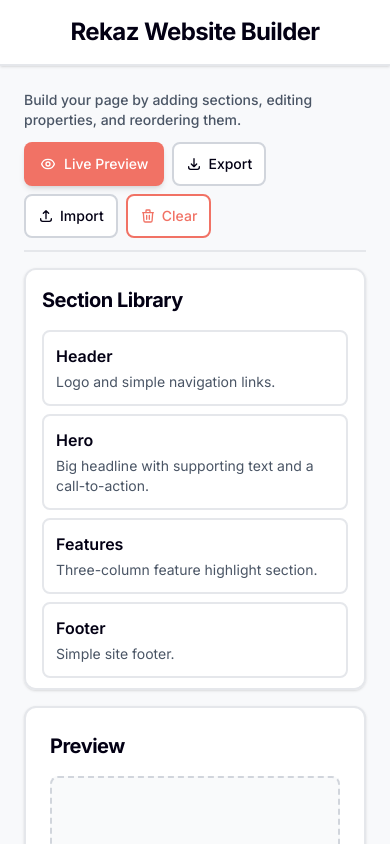
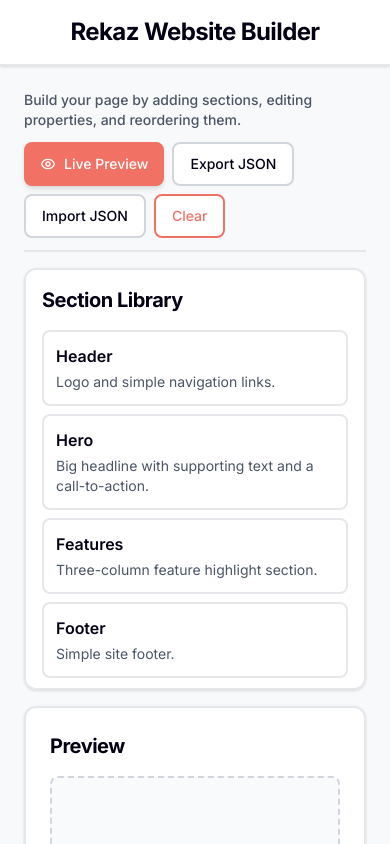
Before and after one commit to abu-taher/rekaz-website-builder, a Next.js app: page / in a window 390 px wide. Shown: the top 844 px of the page. Built offline with nearby package versions, Linux system fonts and the light colour scheme.

Commit message:
Revert "fix: improve export/import functionality for mobile devices"
This reverts commit 6f2077ab9a31c421619a140c8a075d11605cfe27.

```diff
--- a/app/editor/Editor.tsx
+++ b/app/editor/Editor.tsx
@@ -97,40 +97,18 @@
       const data = JSON.stringify(sections, null, 2);
       const blob = new Blob([data], { type: 'application/json' });
       const url = URL.createObjectURL(blob);
-      const filename = `rekaz-layout-${new Date().toISOString().slice(0, 10)}.json`;
 
-      // Check if Web Share API is available (better for mobile)
-      if (navigator.share && /mobile|android|iphone|ipad/i.test(navigator.userAgent)) {
-        const file = new File([blob], filename, { type: 'application/json' });
-        navigator.share({
-          files: [file],
-          title: 'Rekaz Layout',
-          text: 'My website layout from Rekaz Builder',
-        }).catch(() => {
-          // Fallback to download if share fails
-          downloadFile(url, filename);
-        });
-      } else {
-        downloadFile(url, filename);
-      }
+      const link = document.createElement('a');
+      link.href = url;
+      link.download = 'rekaz-layout.json';
+      document.body.appendChild(link);
+      link.click();
+      document.body.removeChild(link);
+
+      URL.revokeObjectURL(url);
     } catch (error) {
       console.error('Failed to export layout:', error);
     }
-  };
-
-  const downloadFile = (url: string, filename: string) => {
-    const link = document.createElement('a');
-    link.href = url;
-    link.download = filename;
-    link.style.display = 'none';
-    document.body.appendChild(link);
-
-    // Use setTimeout for better mobile compatibility
-    setTimeout(() => {
-      link.click();
-      document.body.removeChild(link);
-      URL.revokeObjectURL(url);
-    }, 100);
   };
 
   const handleImportClick = () => {
@@ -248,48 +226,36 @@
             type="button"
             onClick={handleExport}
             aria-label="Export layout as JSON"
-            className="text-sm px-3 py-2 md:px-4 rounded-lg border-2 border-gray-300 bg-white text-[#030014] font-medium hover:border-[#F17265] hover:text-[#F17265] hover:bg-[#FFF5F4] active:bg-[#FFF5F4] transition-all focus:border-[#F17265] focus:ring-2 focus:ring-[#F17265] focus:ring-opacity-20 flex items-center gap-1.5"
+            className="text-sm px-4 py-2 rounded-lg border-2 border-gray-300 bg-white text-[#030014] font-medium hover:border-[#F17265] hover:text-[#F17265] hover:bg-[#FFF5F4] transition-all focus:border-[#F17265] focus:ring-2 focus:ring-[#F17265] focus:ring-opacity-20"
           >
-            <svg className="w-4 h-4" fill="none" stroke="currentColor" viewBox="0 0 24 24">
-              <path strokeLinecap="round" strokeLinejoin="round" strokeWidth={2} d="M4 16v1a3 3 0 003 3h10a3 3 0 003-3v-1m-4-4l-4 4m0 0l-4-4m4 4V4" />
-            </svg>
-            <span className="hidden sm:inline">Export</span>
-            <span className="sm:hidden">Export</span>
+            Export JSON
           </button>
 
           <button
             type="button"
             onClick={handleImportClick}
             aria-label="Import layout from JSON"
-            className="text-sm px-3 py-2 md:px-4 rounded-lg border-2 border-gray-300 bg-white text-[#030014] font-medium hover:border-[#F17265] hover:text-[#F17265] hover:bg-[#FFF5F4] active:bg-[#FFF5F4] transition-all focus:border-[#F17265] focus:ring-2 focus:ring-[#F17265] focus:ring-opacity-20 flex items-center gap-1.5"
+            className="text-sm px-4 py-2 rounded-lg border-2 border-gray-300 bg-white text-[#030014] font-medium hover:border-[#F17265] hover:text-[#F17265] hover:bg-[#FFF5F4] transition-all focus:border-[#F17265] focus:ring-2 focus:ring-[#F17265] focus:ring-opacity-20"
           >
-            <svg className="w-4 h-4" fill="none" stroke="currentColor" viewBox="0 0 24 24">
-              <path strokeLinecap="round" strokeLinejoin="round" strokeWidth={2} d="M4 16v1a3 3 0 003 3h10a3 3 0 003-3v-1m-4-8l-4-4m0 0L8 8m4-4v12" />
-            </svg>
-            <span className="hidden sm:inline">Import</span>
-            <span className="sm:hidden">Import</span>
+            Import JSON
           </button>
 
           <button
             type="button"
             onClick={handleClear}
             aria-label="Clear all sections"
-            className="text-sm px-3 py-2 md:px-4 rounded-lg border-2 border-[#F17265] bg-white text-[#F17265] font-medium hover:bg-[#F17265] hover:text-white active:bg-[#E25C4F] transition-all focus:ring-2 focus:ring-[#F17265] focus:ring-opacity-20 flex items-center gap-1.5"
+            className="text-sm px-4 py-2 rounded-lg border-2 border-[#F17265] bg-white text-[#F17265] font-medium hover:bg-[#F17265] hover:text-white transition-all focus:ring-2 focus:ring-[#F17265] focus:ring-opacity-20"
           >
-            <svg className="w-4 h-4" fill="none" stroke="currentColor" viewBox="0 0 24 24">
-              <path strokeLinecap="round" strokeLinejoin="round" strokeWidth={2} d="M19 7l-.867 12.142A2 2 0 0116.138 21H7.862a2 2 0 01-1.995-1.858L5 7m5 4v6m4-6v6m1-10V4a1 1 0 00-1-1h-4a1 1 0 00-1 1v3M4 7h16" />
-            </svg>
-            <span className="hidden sm:inline">Clear</span>
-            <span className="sm:hidden">Clear</span>
+            Clear
           </button>
 
-          {/* hidden file input for import - accept both MIME type and extension for mobile compatibility */}
+          {/* hidden file input for import */}
           <input
             ref={fileInputRef}
             type="file"
-            accept=".json,application/json,text/plain"
+            accept="application/json"
             onChange={handleFileChange}
-            className="sr-only"
+            className="hidden"
             aria-label="File input for importing JSON"
           />
         </div>
```
